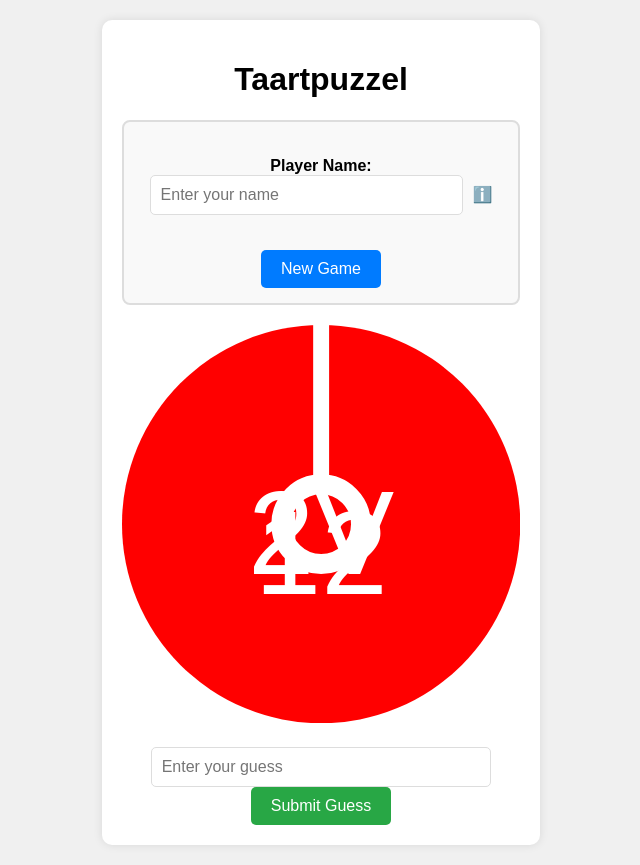
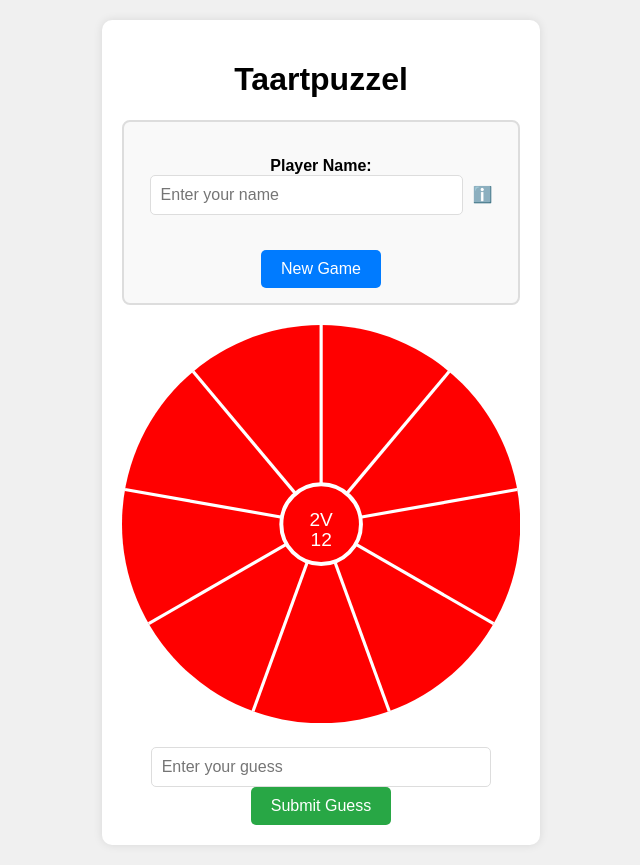
Before and after one commit to SjoerdCor/tweevoortwaalf, a Flask app: page /taartpuzzel in a window 1280 px wide. Shown: the whole page, without its empty margins (319-959 px from the left). Run offline with Flask 3, Linux system fonts and the light colour scheme; some libraries are stand-ins or nearby versions.

Commit message:
Make all letters same font size

```diff
--- a/static/css/taartpuzzel.css
+++ b/static/css/taartpuzzel.css
@@ -63,7 +63,7 @@ input[type="submit"]:hover {
     background-color: #218838;
 }
 
-.letter {
+text {
     text-anchor: middle;
     font-size: 24px;
     font-family: Arial, sans-serif;
--- a/templates/base_small_puzzles.html
+++ b/templates/base_small_puzzles.html
@@ -25,7 +25,7 @@
             </form>
         </div>
 
-        <svg width="100%" height="100%" viewBox="0 0 100 100" xmlns="http://www.w3.org/2000/svg">
+        <svg width="100%" height="100%" viewBox="0 0 500 500" xmlns="http://www.w3.org/2000/svg">
         {% block puzzleimage %}{% endblock %}
         </svg>
 
--- a/templates/taartpuzzel.html
+++ b/templates/taartpuzzel.html
@@ -38,13 +38,13 @@ for i in range(n_letters):
     x = np.sin(np.deg2rad(angle_deg)) * pct_of_seg
     y = np.cos(np.deg2rad(angle_deg)) * pct_of_seg
     print(i, 0.5 + 0.5 * x, 0.5 - 0.5 * y) -->
-<text x="62%" y="17.1%" id="letter1" class="letter {% if letters[0] == '?' %}unknown{% else %}known{% endif %}">{{ letters[0] }}</text>
-<text x="80.3%" y="32.5%" id="letter2" class="letter {% if letters[1] == '?' %}unknown{% else %}known{% endif %}">{{ letters[1] }}</text>
-<text x="84.5%" y="56.1%" id="letter3" class="letter {% if letters[2] == '?' %}unknown{% else %}known{% endif %}">{{ letters[2] }}</text>
-<text x="72.5%" y="76.8%" id="letter4" class="letter {% if letters[3] == '?' %}unknown{% else %}known{% endif %}">{{ letters[3] }}</text>
-<text x="50%" y="85%" id="letter5" class="letter {% if letters[4] == '?' %}unknown{% else %}known{% endif %}">{{ letters[4] }}</text>
-<text x="27.5%" y="76.8%" id="letter6" class="letter {% if letters[5] == '?' %}unknown{% else %}known{% endif %}">{{ letters[5] }}</text>
-<text x="15.5%" y="56.1%" id="letter7" class="letter {% if letters[6] == '?' %}unknown{% else %}known{% endif %}">{{ letters[6] }}</text>
-<text x="19.7%" y="32.5%" id="letter8" class="letter {% if letters[7] == '?' %}unknown{% else %}known{% endif %}">{{ letters[7] }}</text>
-<text x="38%" y="17.1%" id="letter9" class="letter {% if letters[8] == '?' %}unknown{% else %}known{% endif %}">{{ letters[8] }}</text>
+<text x="62%" y="17.1%" id="letter1" class="{% if letters[0] == '?' %}unknown{% else %}known{% endif %}">{{ letters[0] }}</text>
+<text x="80.3%" y="32.5%" id="letter2" class="{% if letters[1] == '?' %}unknown{% else %}known{% endif %}">{{ letters[1] }}</text>
+<text x="84.5%" y="56.1%" id="letter3" class="{% if letters[2] == '?' %}unknown{% else %}known{% endif %}">{{ letters[2] }}</text>
+<text x="72.5%" y="76.8%" id="letter4" class="{% if letters[3] == '?' %}unknown{% else %}known{% endif %}">{{ letters[3] }}</text>
+<text x="50%" y="85%" id="letter5" class="{% if letters[4] == '?' %}unknown{% else %}known{% endif %}">{{ letters[4] }}</text>
+<text x="27.5%" y="76.8%" id="letter6" class="{% if letters[5] == '?' %}unknown{% else %}known{% endif %}">{{ letters[5] }}</text>
+<text x="15.5%" y="56.1%" id="letter7" class="{% if letters[6] == '?' %}unknown{% else %}known{% endif %}">{{ letters[6] }}</text>
+<text x="19.7%" y="32.5%" id="letter8" class="{% if letters[7] == '?' %}unknown{% else %}known{% endif %}">{{ letters[7] }}</text>
+<text x="38%" y="17.1%" id="letter9" class="{% if letters[8] == '?' %}unknown{% else %}known{% endif %}">{{ letters[8] }}</text>
 {% endblock %}
```
Also changed, not shown: templates/paardensprong.html (+10 -10 lines).
